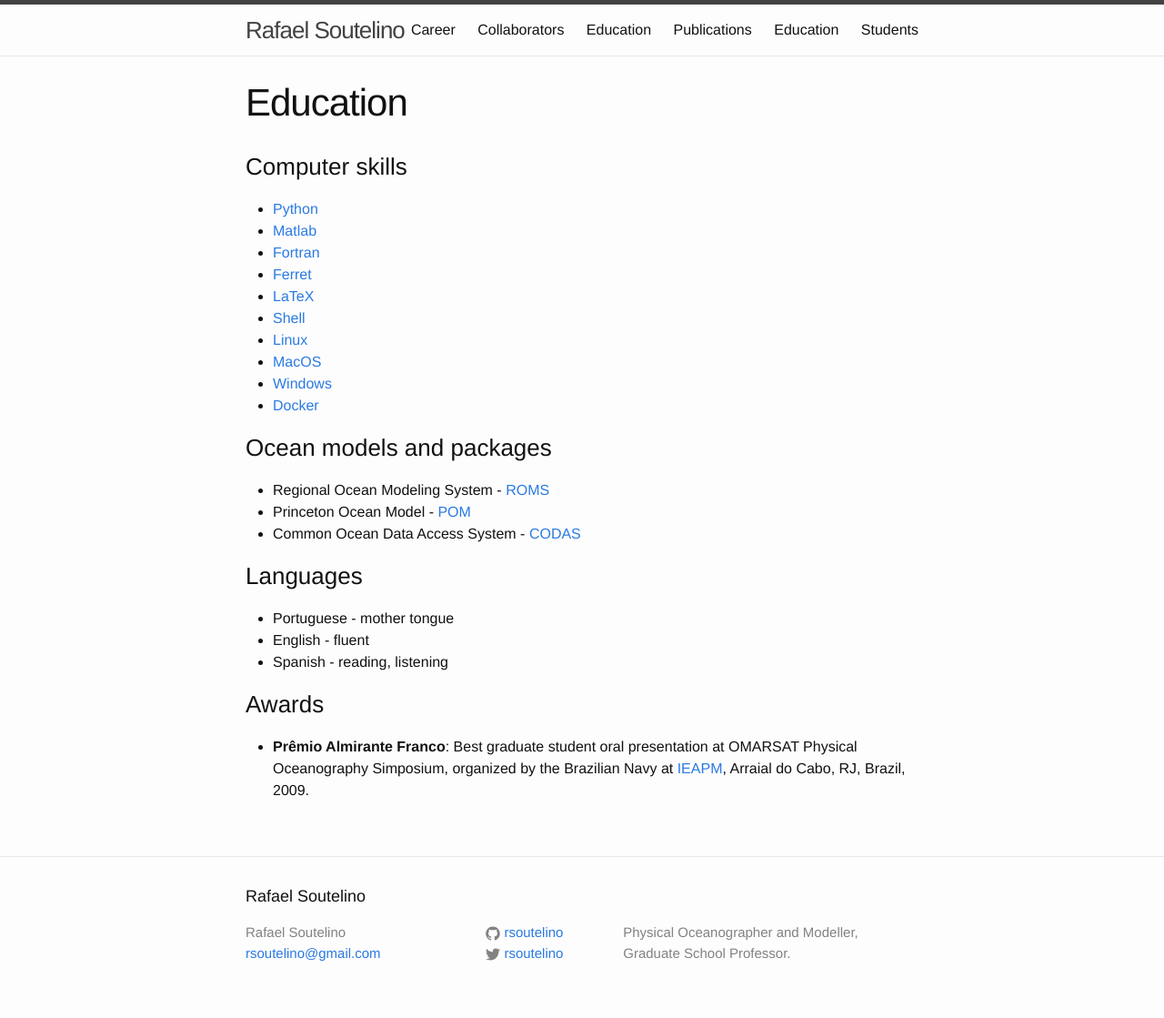
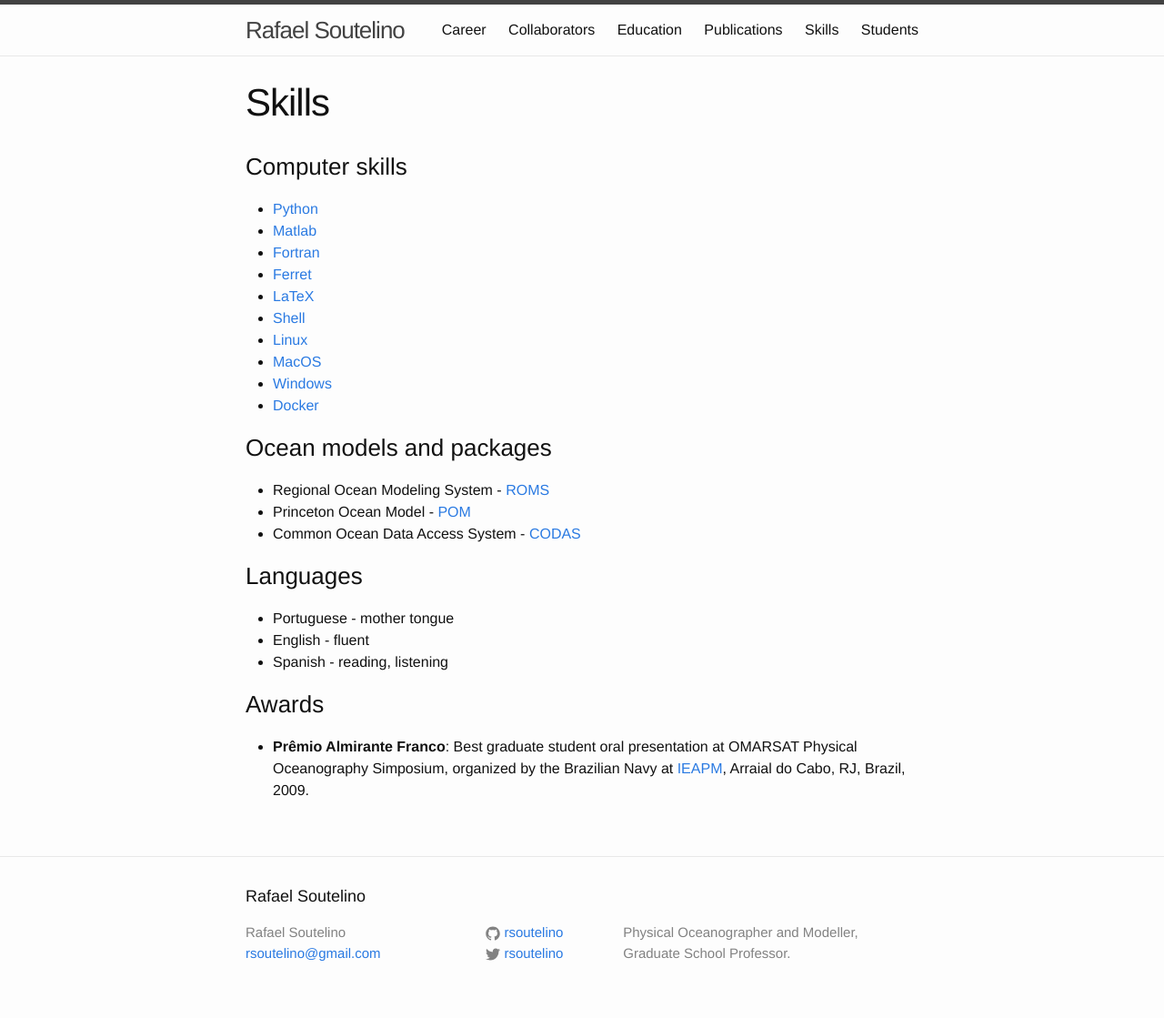
Before and after one commit to rsoutelino/rsoutelino.github.io, a Jekyll site: the page built from skills.md, in a window 1280 px wide. Shown: the whole page at 91% size. Built offline with Jekyll 4.4.1, drawn with Linux system fonts in a browser that asks for light colours.

Commit message:
fix typo

```diff
--- a/skills.md
+++ b/skills.md
@@ -1,7 +1,7 @@
 ---
 layout: page
-title: Education
-permalink: /education/
+title: Skills
+permalink: /skills/
 ---
 
 ### Computer skills
```
